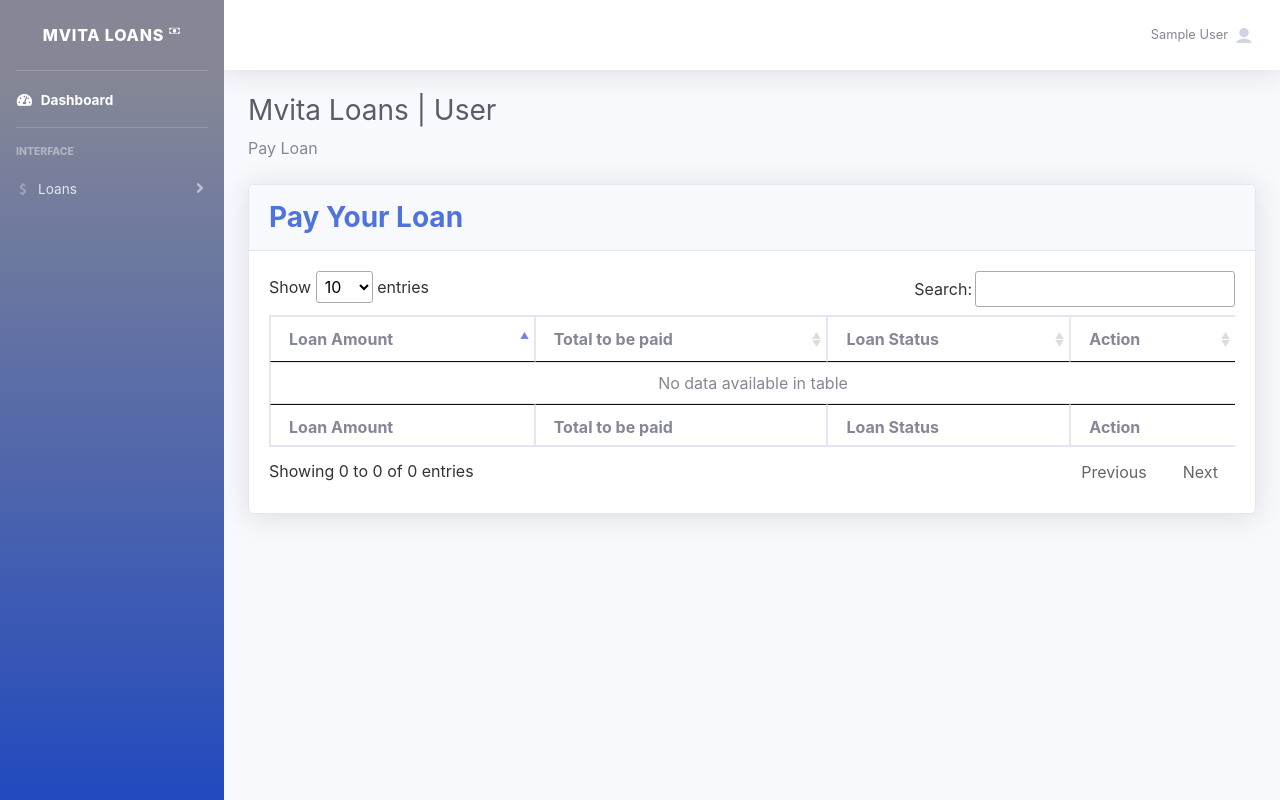
After one commit to Kandy-Hamisi/MvitaLoans, a PHP site: page /users/dashboard/payLoan.php in a window 1280 px wide. The commit adds this page. Run offline with PHP 8.4, Linux system fonts and the light colour scheme; the visitor is signed in with stand-in values (Sample User, id 1); data that the repository does not hold is empty.

Commit message:
update: A user can now pay for their specific loan

```diff
--- a/sb/partials/navbar.php
+++ b/sb/partials/navbar.php
@@ -19,8 +19,7 @@
     <a class="nav-link dropdown-toggle" href="#" id="userDropdown" role="button"
         data-toggle="dropdown" aria-haspopup="true" aria-expanded="false">
         <span class="mr-2 d-none d-lg-inline text-gray-600 small"><?php echo $_SESSION['admin_name']; ?></span>
-        <img class="img-profile rounded-circle"
-            src="img/undraw_profile.svg">
+        <i class="icofont-ui-user"></i>
     </a>
     <!-- Dropdown - User Information -->
     <div class="dropdown-menu dropdown-menu-right shadow animated--grow-in"
--- a/sb/partials/sidebar.php
+++ b/sb/partials/sidebar.php
@@ -14,7 +14,7 @@
 
 <!-- Nav Item - Dashboard -->
 <li class="nav-item active">
-    <a class="nav-link" href="index.html">
+    <a class="nav-link" href="index.php">
         <i class="fas fa-fw fa-tachometer-alt"></i>
         <span>Dashboard</span></a>
 </li>
--- a/users/dashboard/partials/navbar.php
+++ b/users/dashboard/partials/navbar.php
@@ -19,8 +19,7 @@
     <a class="nav-link dropdown-toggle" href="#" id="userDropdown" role="button"
         data-toggle="dropdown" aria-haspopup="true" aria-expanded="false">
         <span class="mr-2 d-none d-lg-inline text-gray-600 small"><?php echo $_SESSION['user_name']; ?></span>
-        <img class="img-profile rounded-circle"
-            src="img/undraw_profile.svg">
+        <i class="icofont-ui-user"></i>
     </a>
     <!-- Dropdown - User Information -->
     <div class="dropdown-menu dropdown-menu-right shadow animated--grow-in"
--- a/users/dashboard/partials/sidebar.php
+++ b/users/dashboard/partials/sidebar.php
@@ -14,7 +14,7 @@
 
 <!-- Nav Item - Dashboard -->
 <li class="nav-item active">
-    <a class="nav-link" href="index.html">
+    <a class="nav-link" href="index.php">
         <i class="fas fa-fw fa-tachometer-alt"></i>
         <span>Dashboard</span></a>
 </li>
@@ -39,6 +39,7 @@
             <h6 class="collapse-header">Loan Management:</h6>
             <a class="collapse-item" href="takeLoan.php">Take Loan</a>
             <a class="collapse-item" href="loanStat.php">Loan Status</a>
+            <a class="collapse-item" href="payLoan.php">Pay Loan</a>
             <a class="collapse-item" href="loanHist.php">Loan History</a>
         </div>
     </div>
--- /dev/null
+++ b/users/dashboard/payLoan.php
@@ -0,0 +1,117 @@
+<?php
+
+include "../includes/dashboard-header.php";
+
+// if pay button is clicked
+if (isset($_GET['pay'])) {
+    $id = $_GET['pay'];
+    $status = "Paid";
+
+    // updating
+    $payLoan = "UPDATE borrowers SET approval_status = '$status' WHERE id = $id";
+    $result = mysqli_query($mysqli, $payLoan);
+
+    if ($result) {
+        header("Location: payLoan.php");
+    }else {
+        echo "<script>window.alert('Something Went Wrong')</script>";
+    }
+}
+
+?>
+<body id="page-top">
+
+    <!-- Page wrapper -->
+    <div id="wrapper">
+
+        <!-- including the page sidebar -->
+        <?php include_once "partials/sidebar.php"; ?>
+
+        <!-- Content-wrapper -->
+        <div id="content-wrapper" class="d-flex flex-column">
+            <!-- Main Content -->
+            <div id="content">
+
+                <!-- including the topbar/navbar -->
+                <?php include_once "partials/navbar.php"; ?>
+
+
+                <!-- Beginning Page Content -->
+                <div class="container-fluid">
+                    <!-- page heading -->
+                    <h1 class="h3 mb-2 text-gray-800">Mvita Loans | User</h1>
+                    <p class="mb-4"> Pay Loan</p>
+
+                    <!-- DataTables Test -->
+
+                    <div class="view-splitter">
+
+
+                        <div class="card shadow mb-4 loan_status">
+                            <div class="card-header py-3">
+                                <h3 class="m-0 font-weight-bold text-primary">Pay Your Loan</h3>
+                            </div>
+                            <div class="card-body">
+                                <div class="table-responsive">
+                                    <table class="table table-bordered" id="dataTable" width="100%" cellspacing="0">
+                                        <thead>
+                                            <tr>
+                                                <th>Loan Amount</th>
+                                                <th>Total to be paid</th>
+                                                <th>Loan Status</th>
+                                                <th>Action</th>
+                                            </tr>
+                                        </thead>
+                                        <tfoot>
+                                        <tr>
+                                            <th>Loan Amount</th>
+                                            <th>Total to be paid</th>
+                                            <th>Loan Status</th>
+                                            <th>Action</th>
+                                        </tr>
+                                        </tfoot>
+                                        <?php
+                                            // selecting from users
+                                            $selUser = "SELECT id from users WHERE Fullname = '{$_SESSION['user_name']}'";
+                                            $run = mysqli_query($mysqli, $selUser);
+                                            $justRow = mysqli_fetch_assoc($run);
+                                            $user_id = $justRow['id'];
+
+                                            // selecting from borrowers table
+                                            $selPlan = "SELECT * FROM borrowers WHERE user_id = $user_id";
+                                            $ret = mysqli_query($mysqli, $selPlan);
+
+                                        ?>
+                                        <tbody>
+                                            <?php while($row = mysqli_fetch_assoc($ret)): ?>
+                                                <tr>
+                                                    <td><?php echo $row['amount']; ?></td>
+                                                    <td><?php echo $row['totalPay']; ?></td>
+                                                    <td><?php echo $row['approval_status']; ?></td>
+                                                    <td><a href="payLoan.php?pay=<?php echo $row['id']; ?>" class="btn btn-primary">Settle Loan</a></td>
+                                                </tr>
+                                            <?php endwhile; ?>
+                                        </tbody>
+                                    </table>
+                                </div>
+                            </div>
+                        </div>
+                    </div>
+
+
+                </div>
+
+            </div>
+        </div>
+    </div>
+
+
+    <script>
+        $(document).ready( function () {
+    $('#dataTable').DataTable();
+} );
+
+    </script>
+
+</body>
+</html>
```
